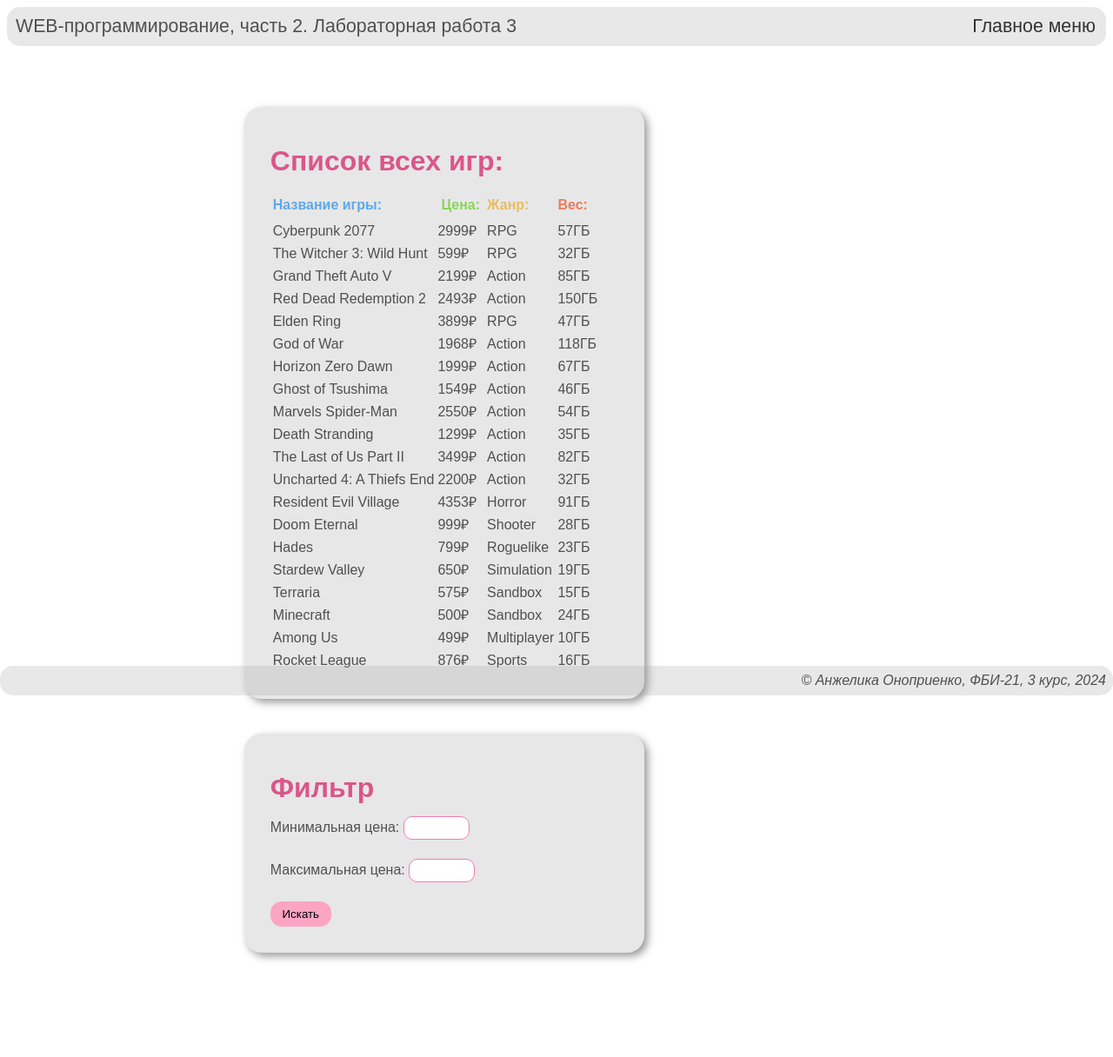
After one commit to Anjelaaaaa/web-programming-labs, a Flask app: page /lab3/games in a window 1280 px wide. The commit adds this page. Shown: the whole page at 87% size. Run offline with Flask 3, Linux system fonts and the light colour scheme.

Commit message:
Игры

```diff
--- a/lab3.py
+++ b/lab3.py
@@ -110,7 +110,7 @@
 def ticket():
     ticket = 0
     FIO = request.args.get('FIO')
-    age = request.args.get('age')
+    age = request.args.get('age', 0)
     shelf = request.args.get('shelf')
     linen = request.args.get('linen')
     baggage = request.args.get('baggage')
@@ -118,11 +118,7 @@
     place2 = request.args.get('place2')
     date = request.args.get('date')
     belay = request.args.get('belay')
-    if age is None:
-        age = 0
-    else:
-        age = int(age)
-    if age < 18:
+    if int(age) < 18:
         ticket += 700
         ticket_type = "Детский билет"
     else:
@@ -137,3 +133,45 @@
     if belay == 'withbelay':
         ticket += 150
     return render_template('lab3/ticket.html', FIO=FIO, age=age, ticket=ticket, shelf=shelf, linen=linen, baggage=baggage, belay=belay, ticket_type=ticket_type, place1=place1, place2=place2, date=date)
+
+
+games = [
+    {'name': 'Cyberpunk 2077', 'price': 2999, 'genre': 'RPG', 'weight': 57},
+    {'name': 'The Witcher 3: Wild Hunt', 'price': 599, 'genre': 'RPG', 'weight': 32},
+    {'name': 'Grand Theft Auto V', 'price': 2199, 'genre': 'Action', 'weight': 85},
+    {'name': 'Red Dead Redemption 2', 'price': 2493, 'genre': 'Action', 'weight': 150},
+    {'name': 'Elden Ring', 'price': 3899, 'genre': 'RPG', 'weight': 47},
+    {'name': 'God of War', 'price': 1968, 'genre': 'Action', 'weight': 118},
+    {'name': 'Horizon Zero Dawn', 'price': 1999, 'genre': 'Action', 'weight': 67},
+    {'name': 'Ghost of Tsushima', 'price': 1549, 'genre': 'Action', 'weight': 46},
+    {'name': 'Marvels Spider-Man', 'price': 2550, 'genre': 'Action', 'weight': 54},
+    {'name': 'Death Stranding', 'price': 1299, 'genre': 'Action', 'weight': 35},
+    {'name': 'The Last of Us Part II', 'price': 3499, 'genre': 'Action', 'weight': 82},
+    {'name': 'Uncharted 4: A Thiefs End', 'price': 2200, 'genre': 'Action', 'weight': 32},
+    {'name': 'Resident Evil Village', 'price': 4353, 'genre': 'Horror', 'weight': 91},
+    {'name': 'Doom Eternal', 'price': 999, 'genre': 'Shooter', 'weight': 28},
+    {'name': 'Hades', 'price': 799, 'genre': 'Roguelike', 'weight': 23},
+    {'name': 'Stardew Valley', 'price': 650, 'genre': 'Simulation', 'weight': 19},
+    {'name': 'Terraria', 'price': 575, 'genre': 'Sandbox', 'weight': 15},
+    {'name': 'Minecraft', 'price': 500, 'genre': 'Sandbox', 'weight': 24},
+    {'name': 'Among Us', 'price': 499, 'genre': 'Multiplayer', 'weight': 10},
+    {'name': 'Rocket League', 'price': 876, 'genre': 'Sports', 'weight': 16}
+]
+
+@lab3.route('/lab3/games')
+def games_search():
+    min_price = request.args.get('min_price')
+    max_price = request.args.get('max_price')
+
+    if min_price is None or max_price is None:
+        return render_template('lab3/games.html', filtered_games=games, min_price=min_price, max_price=max_price)
+
+    min_price = int(min_price)
+    max_price = int(max_price)
+
+    if max_price < min_price:
+        return render_template('lab3/games.html', error="Максимальная цена не может быть меньше минимальной", min_price=min_price, max_price=max_price)
+
+    filtered_games = [game for game in games if min_price <= game['price'] <= max_price]
+
+    return render_template('lab3/games.html', filtered_games=filtered_games, min_price=min_price, max_price=max_price)
--- a/static/main.css
+++ b/static/main.css
@@ -100,6 +100,9 @@
 }
 .header5 {
     color: rgb(218, 90, 86);
+}
+.header6 {
+    color: rgb(218, 86, 137);
 }
 .forheader {
     line-height: 45px;
@@ -458,5 +461,35 @@
 }
 .train {
     width: 100px;
+}
+.games {
+    vertical-align: top;
+    margin: 20px;
+    width: 400px;
+    display: inline-block;
+    background-color: rgb(231, 231, 231);
+}
+.games1 {
+    background-color: rgb(231, 231, 231);
+    width: 350px;
+}
+.search{
+    background-color: rgb(252, 165, 195);
+}
+.minmaxprice {
+    border: 1px solid rgb(241, 125, 179);
+}
+.game1 {
+    color: rgb(94, 168, 233);
+}
+.game2 {
+    color: rgb(138, 212, 88);
+    padding: 5px;
 
 }
+.game3 {
+    color: rgb(233, 189, 94);
+}
+.game4 {
+    color: rgb(233, 126, 94);
+}
--- /dev/null
+++ b/templates/lab3/games.html
@@ -0,0 +1,80 @@
+{% extends "base.html" %}
+
+{# номер лабораторной работы: #}
+{% block lab %}  Лабораторная работа 3 {% endblock %}
+
+{# основной контент: #}
+{% block main %}
+
+    {% if min_price is none or max_price is none %}
+
+        <div class="list games">
+            <h1 class="header6">Список всех игр:</h1>
+            <table>
+                <tr>
+                    <td class="game1"><b>Название игры:</b></td>
+                    <td class="game2"><b>Цена:</b></td>
+                    <td class="game3"><b>Жанр:</b></td>
+                    <td class="game4"><b>Вес:</b></td>
+                </tr>
+                {% for game in filtered_games %}
+                    <tr>
+                        <td>{{ game['name'] }}</td>
+                        <td>{{ game['price'] }}&#x20bd;</td>
+                        <td>{{ game['genre'] }}</td>
+                        <td>{{ game['weight'] }}ГБ</td>
+                    </tr>
+                {% endfor %}
+            </table>
+        </div>
+
+        <div class="list games">
+            <h1 class="header6">Фильтр</h1>
+            <form>
+                <label for="min_price">Минимальная цена:</label>
+                <input class="userinfo minmaxprice" type="number" id="min_price" name="min_price" min="0" max="5000" required><br><br>
+                <label for="max_price">Максимальная цена:</label>
+                <input class="userinfo minmaxprice" type="number" id="max_price" name="max_price" min="0" max="5000" required><br><br>
+                <button class="search OK" type="submit">Искать</button>
+            </form>
+        </div>
+
+    {% else %}
+
+        {% if error %}
+            <div class="list center">
+                <h1 class="header6 forheader">{{ error }}</h1>
+            </div>
+        {% else %}
+            {% if filtered_games %}
+                <div class="list games1">
+                    <h1 class="header6">Найденные игры:</h1>
+                    <table>
+                        <tr>
+                            <td class="game1"><b>Название игры:</b></td>
+                            <td class="game2"><b>Цена:</b></td>
+                            <td class="game3"><b>Жанр:</b></td>
+                            <td class="game4"><b>Вес:</b></td>
+                        </tr>
+                        {% for game in filtered_games %}
+                            <tr>
+                                <td>{{ game['name'] }}</td>
+                                <td>{{ game['price'] }}&#x20bd;</td>
+                                <td>{{ game['genre'] }}</td>
+                                <td>{{ game['weight'] }}ГБ</td>
+                            </tr>
+                        {% endfor %}
+                    </table>
+                </div>
+            {% else %}
+                <div class="list">
+                    <h1 class="header6 forheader center">Игры, соответствующие критериям поиска, не найдены</h1>
+                </div>
+            {% endif %}
+
+        {% endif %}
+
+        <div class="center"><a href="/lab3/games">Вернуться к поиску</a></div>
+    {% endif %}
+
+{% endblock %}
--- a/templates/lab3/lab3.html
+++ b/templates/lab3/lab3.html
@@ -22,6 +22,7 @@
             <li><a href="/lab3/settings">Изменить дизайн страницы</a></li>
             <li><a href="/lab3/ticket">Железнодорожный билет</a></li>
             <li><a href="/lab3/del_settings">Вернуть дизайн страницы</a></li>
+            <li><a href="/lab3/games">Игры</a></li>
         </ol>
     </div>
 {% endblock %}
--- a/templates/lab3/ticket.html
+++ b/templates/lab3/ticket.html
@@ -37,7 +37,7 @@
                 </td>
                 <td>
                     <p>Дата: {{ date }}</p>
-                    <p>Страховка: {{ 'со страховкой' if belay == 'withbelay' else 'без страховки' }}</p>
+                    <p>Наличие страховки: {{ 'со страховкой' if belay == 'withbelay' else 'без страховки' }}</p>
                     <img class="train" src="{{ url_for('static', filename='lab3/train.png') }}">
                 </td>
             </tr>
```
